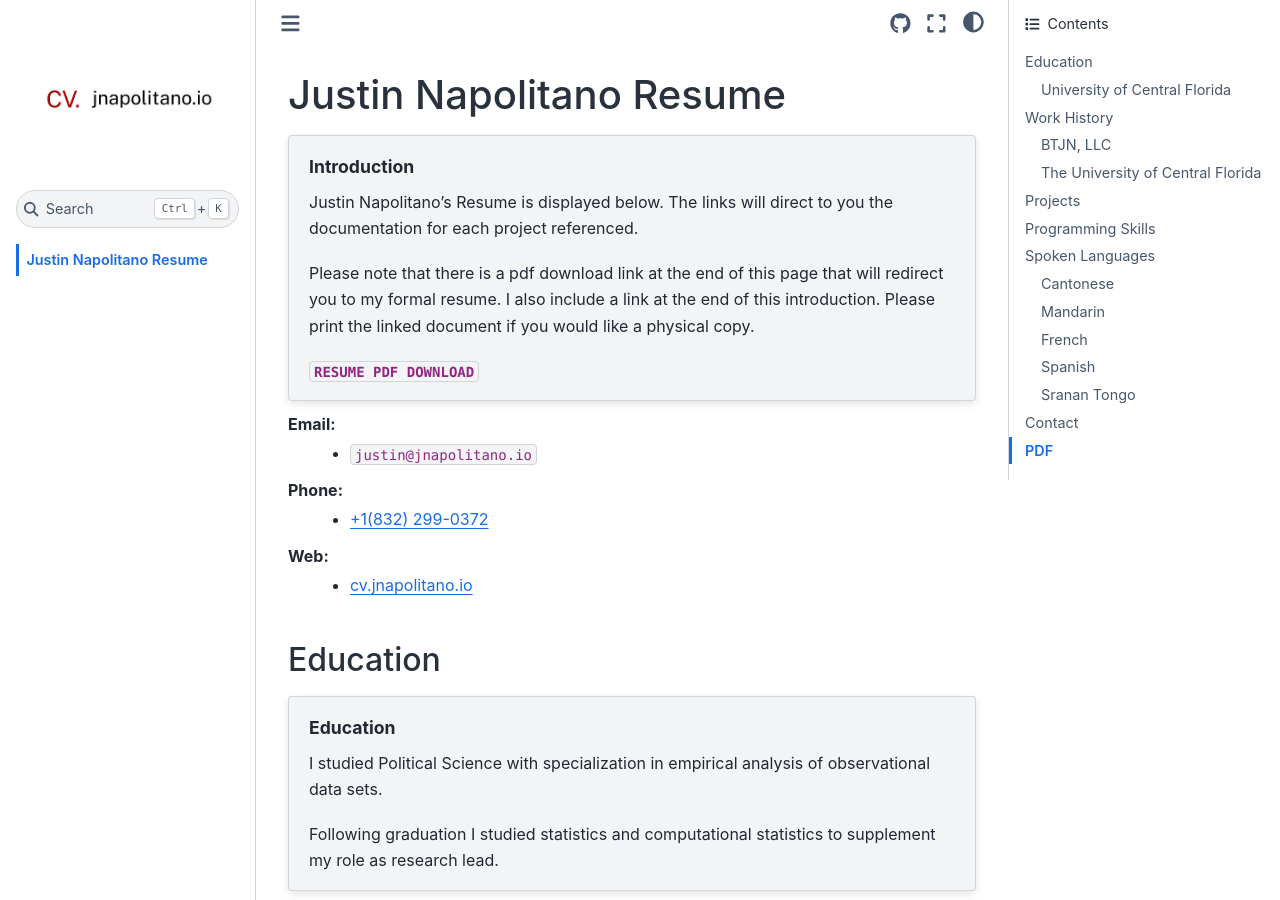
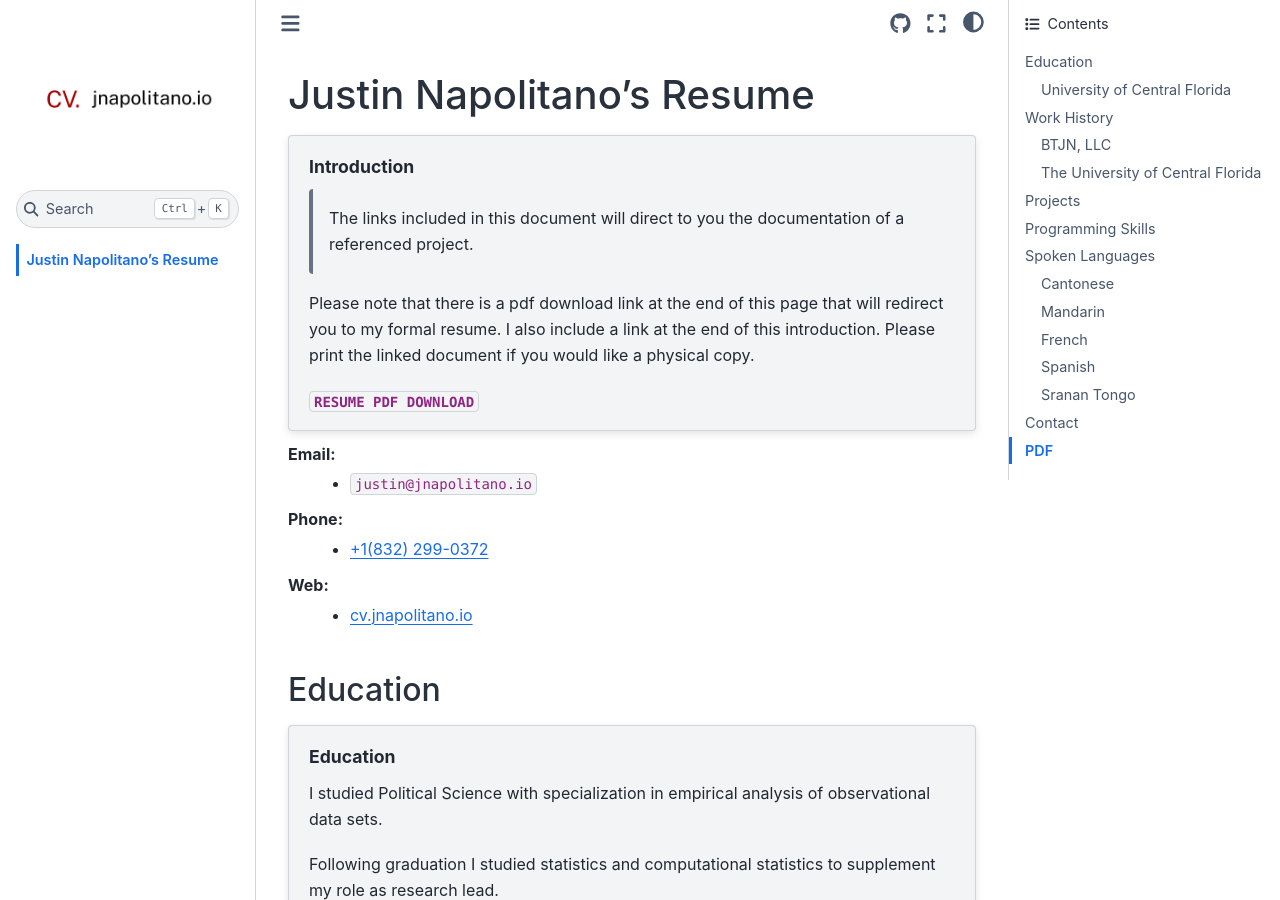
Before and after one commit to justin-napolitano/resume, a Sphinx documentation site: the page built from source/index.rst, in a window 1280 px wide and 900 px high. Built offline with Sphinx 7.4.7 and the Sphinx Book theme 1.1.4, drawn with Linux system fonts in a browser that asks for light colours; cross-references to code outside the pages are shown as plain code.

Commit message:
autocommit on1645724977.340019

```diff
--- a/python_build.py
+++ b/python_build.py
@@ -150,6 +150,7 @@ class deploy_pipeline:
 
 
         print(pyfiglet.figlet_format("i deployz it", font = 'big'))
+        print('your site is live at' + cname)
 
         return result
 
--- a/source/index.rst
+++ b/source/index.rst
@@ -1,12 +1,12 @@
 
 .. _resume_header:
 
-Justin Napolitano Resume
-*************************
+Justin Napolitano's Resume
+***************************
 
 .. topic:: Introduction
 
-    Justin Napolitano's Resume is displayed below.  The links will direct to you the documentation for each project referenced.
+     The links included in this document will direct to you the documentation of a referenced project.
 
     Please note that there is a pdf download link at the end of this page that will redirect you to my formal resume. I also include a link at the end of this introduction. Please print the linked document if you would like a physical copy.
 
```
Also changed, not shown: 6 other files.
